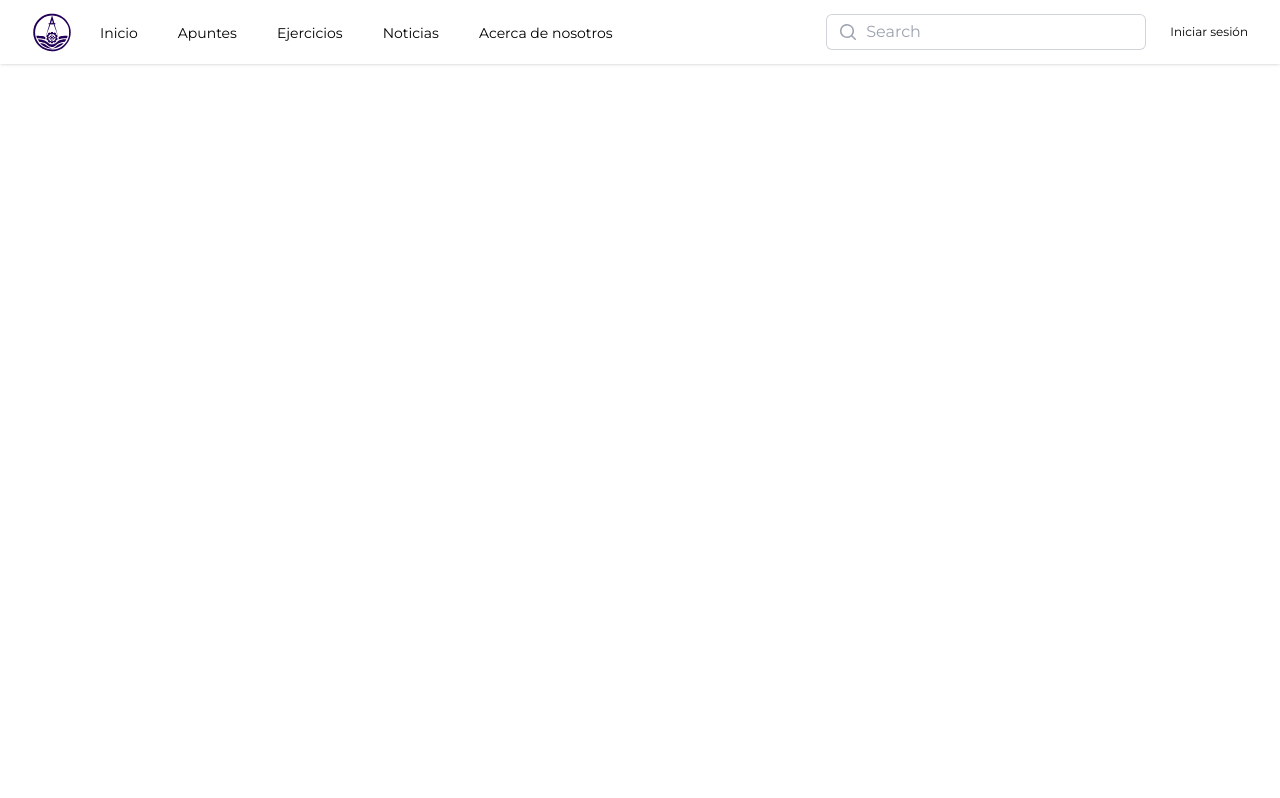
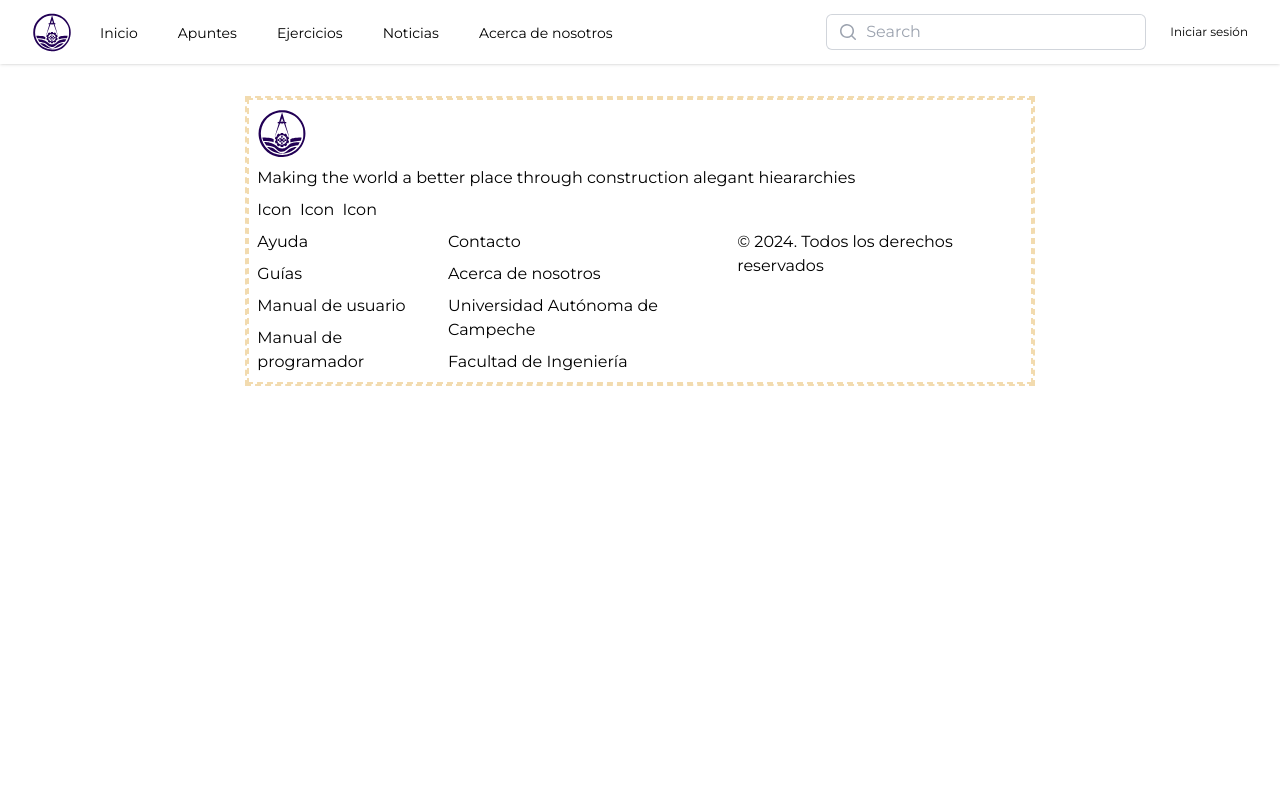
Before and after one commit to RodriguezRamirezGerardoOmar/disclosure-page-uac-omm, a Next.js app in the folder icpc-frontned/: page /dev in a window 1280 px wide. Shown: the top 798 px of the page. Built offline with nearby package versions, Linux system fonts and the light colour scheme; no server answers.

Commit message:
fix(FooterComponent): Create a Footer Component to be displayed in all pages
WIP, inserted the Footer Component in the layout, established the layout and distribution of the footer, requires icons for social media

```diff
--- /dev/null
+++ b/icpc-frontned/src/app/components/ui/FooterComponent.tsx
@@ -0,0 +1,35 @@
+import React from 'react'
+import { TextComponent } from '@/app/components/text/TextComponent'
+import { enumTextTags } from '@/constants/types'
+import LogoComponent from '../LogoComponent'
+
+const FooterComponent = () => {
+  return (
+    <div className='w-full flex flex-col gap-2 border-dashed border-2 border-dark-complementary p-2'>
+      <LogoComponent size={50} />
+      <TextComponent tag={enumTextTags.h1}>Making the world a better place through construction alegant hieararchies</TextComponent>
+      <div className='flex flex-row gap-2'>
+        <TextComponent tag={enumTextTags.p}>Icon</TextComponent>
+        <TextComponent tag={enumTextTags.p}>Icon</TextComponent>
+        <TextComponent tag={enumTextTags.p}>Icon</TextComponent>
+      </div>
+      <div className='flex flex-row gap-2'>
+        <div className='flex flex-col gap-2'>
+          <TextComponent tag={enumTextTags.h1}>Ayuda</TextComponent>
+          <TextComponent tag={enumTextTags.p}>Guías</TextComponent>
+          <TextComponent tag={enumTextTags.p}>Manual de usuario</TextComponent>
+          <TextComponent tag={enumTextTags.p}>Manual de programador</TextComponent>
+        </div>
+        <div className='flex flex-col gap-2'>
+          <TextComponent tag={enumTextTags.h1}>Contacto</TextComponent>
+          <TextComponent tag={enumTextTags.p}>Acerca de nosotros</TextComponent>
+          <TextComponent tag={enumTextTags.p}>Universidad Autónoma de Campeche</TextComponent>
+          <TextComponent tag={enumTextTags.p}>Facultad de Ingeniería</TextComponent>
+        </div>
+        <TextComponent tag={enumTextTags.p}>© 2024. Todos los derechos reservados</TextComponent>
+      </div>
+    </div>
+  )
+}
+
+export default FooterComponent
--- a/icpc-frontned/src/app/dev/page.tsx
+++ b/icpc-frontned/src/app/dev/page.tsx
@@ -1,12 +1,15 @@
 'use client'
 import React from 'react'
-import { TextComponent } from '../components/text/TextComponent'
-import { enumTextTags } from '@/constants/types'
+import FooterComponent from '../components/ui/FooterComponent'
 
 export default function Home() {
   return (
-    <div className='border-dashed border-2 border-dark-complementary'>
-      <TextComponent tag={enumTextTags.h1}>Making the world a better place through construction alegant hieararchies</TextComponent>
-    </div>
+    <main
+      className={`margin-auto md:mx-auto max-w-7xl md:px-4 w-full h-full lg:px-8 lg:w-2/3 lg:h-auto
+    min-h-screen place-items-center justify-between py-24`}>
+      <footer className='border-dashed border-2 border-dark-complementary'>
+        <FooterComponent />
+      </footer>
+    </main>
   )
 }
--- a/icpc-frontned/src/app/layout.tsx
+++ b/icpc-frontned/src/app/layout.tsx
@@ -3,6 +3,7 @@ import { Montserrat } from 'next/font/google'
 import './globals.css'
 import NavbarComponent from './components/NavbarComponent'
 import classNames from 'classnames'
+import FooterComponent from './components/ui/FooterComponent'
 
 const montserrat = Montserrat({ subsets: ['latin'] })
 
@@ -21,6 +22,9 @@ export default function RootLayout({
       <body className={classNames(montserrat.className, 'bg-white dark:bg-dark-secondary')}>
         <NavbarComponent />
         {children}
+        <footer>
+          <FooterComponent />
+        </footer>
       </body>
     </html>
   )
```
